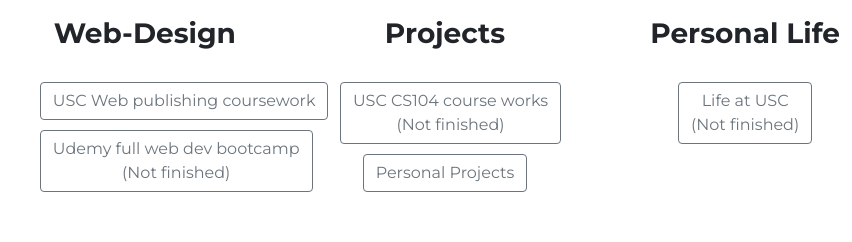
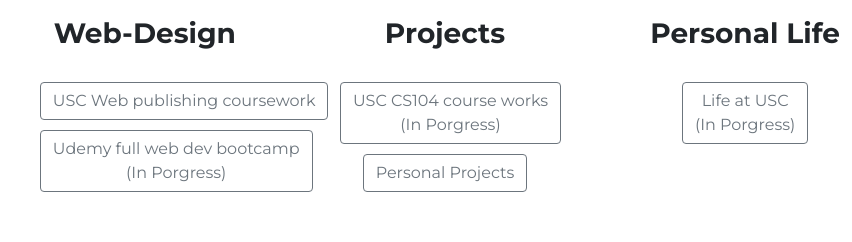
Before and after one commit to Enji-shaking/web_dev, a plain HTML site: page index.html in a window 1280 px wide. Shown: the part 882-1124 px from the top of the page, 195-1047 px from the left. Drawn offline with nearby package versions, Linux system fonts and the light colour scheme; a web font is replaced by a local one.

Commit message:
portfolio 5.2

```diff
--- a/index.html
+++ b/index.html
@@ -68,20 +68,20 @@
         <h3>Web-Design</h3>
         <br>
         <a href="itp104.html" class="btn btn-outline-secondary project-btns">USC Web publishing coursework</a>
-        <a href="#" class="btn btn-outline-secondary project-btns">Udemy full web dev bootcamp<br>(Not finished)</a>
+        <a href="#" class="btn btn-outline-secondary project-btns">Udemy full web dev bootcamp<br>(In Porgress)</a>
       </div>
       <div class="col-lg-4 project-box">
         <i class="fas fa-project-diagram webIcon fa-4x"></i>
         <h3>Projects</h3>
         <br>
-        <a href="#" class="btn btn-outline-secondary project-btns">USC CS104 course works<br>(Not finished)</a>
+        <a href="#" class="btn btn-outline-secondary project-btns">USC CS104 course works<br>(In Porgress)</a>
         <a href="personal-projects.html" class="btn btn-outline-secondary project-btns">Personal Projects</a>
       </div>
       <div class="col-lg-4 project-box">
         <i class="fas fa-heart webIcon fa-4x"></i>
         <h3>Personal Life</h3>
         <br>
-        <a href="#" class="btn btn-outline-secondary project-btns">Life at USC<br>(Not finished)</a>
+        <a href="#" class="btn btn-outline-secondary project-btns">Life at USC<br>(In Porgress)</a>
       </div>
     </div>
   </section>
```
